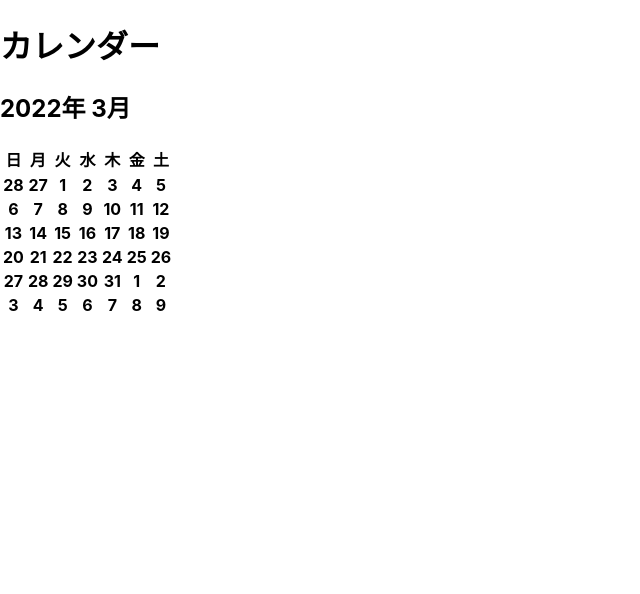
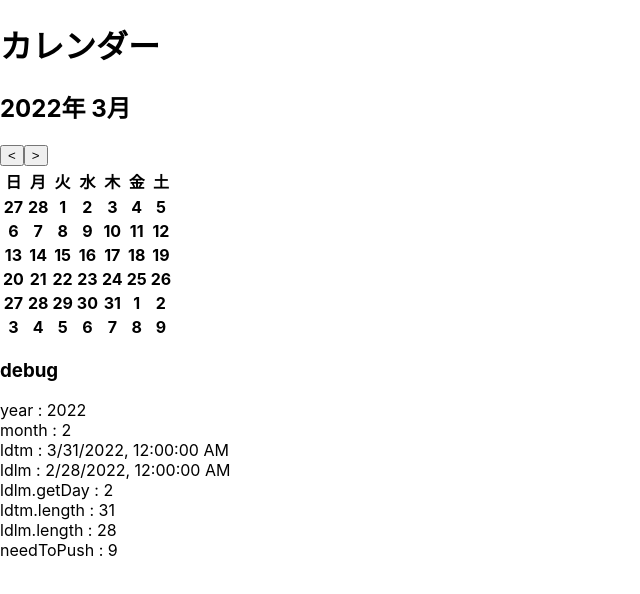
Before and after one commit to cokemaniaIIDX/Zenon, a React (Create React App) app in the folder front/: page / in a window 1280 px wide. Shown: the top 594 px of the page, without its empty margins (0-640 px from the left). Built offline with nearby package versions, Linux system fonts and the light colour scheme.

Commit message:
月の移動まで完成

```diff
--- a/front/src/Calendar.tsx
+++ b/front/src/Calendar.tsx
@@ -1,30 +1,72 @@
-import React from "react";
+import React, { useState } from "react";
 
-// カレンダーの日付リストを作成し、表示用コンポーネントに
+// カレンダーの日付リストを作成し、表示用コンポーネントに渡す
 
 const CreateCalendar: React.VFC = () => {
 
   const days: string[] = [];
+  const daysNextMonth: string[] = [];
   const date = new Date();
-  const year = date.getFullYear();
-  const month = date.getMonth(); // getMonth() は 0-11 の数字で返ってくるので +1 する
-  const lastDayOfThisMonth = new Date(year, month + 1, 0);
+  const [year, setYear] = useState<number>(date.getFullYear());
+  const [month, setMonth] = useState<number>(date.getMonth());
+  const lastDayOfThisMonth = new Date(year, month + 1, 0); // getMonth() は 0-11 の数字で返ってくるので +1 する
   const lastDayOfLastMonth = new Date(year, month, 0);
 
+  const ChangeMonth = (value: React.MouseEvent<HTMLElement>) => {
+    if (value.currentTarget.getAttribute("value") === "<") {
+      setMonth(month - 1)
+      if (month === 0) {
+        setYear(year - 1)
+        setMonth(11)
+      }
+    } else if (value.currentTarget.getAttribute("value") === ">") {
+      setMonth(month + 1)
+      if (month === 11) {
+        setYear(year + 1)
+        setMonth(0)
+      }
+    }
+  }
+
+  // カレンダー日付リストの作成
+  // まず、先月の最終日の曜日分の日数を配列 days に追加
   for (let i = 0; i < (lastDayOfLastMonth.getDay() + 1); i++) {
-    let addDay = lastDayOfLastMonth.getDate() - i;
-    days.push(addDay.toString())
+    // 土曜の場合は何もしない
+    // TODO: 土日を切り替える場合変数にする必要があると思う
+    if (lastDayOfLastMonth.getDay() === 6) {
+      break
+    } else {
+      let addDay = lastDayOfLastMonth.getDate() - i;
+      days.unshift(addDay.toString())
+    }
   }
+  // 次に、今月の最終日分を1から配列に追加していく
   for (let i = 1; i < (lastDayOfThisMonth.getDate() + 1); i++) {
     days.push(i.toString())
   }
-  for (let i = 1; i < (41 - lastDayOfThisMonth.getDate()); i++) {
-    days.push(i.toString())
+  // 最後に、43から配列の数を引いた数分の日数を別の配列に1から追加してく propsを渡すときにconcatする
+  for (let i = 1; i < (43 - days.length); i++) {
+    daysNextMonth.push(i.toString())
   }
 
   return (
     <div>
-      <DisplayCalendar days={days} year={year} month={month} />
+      <h1>カレンダー</h1>
+      <h2>{year}年 {month + 1}月</h2>
+      <input type="button" value="<" onClick={ChangeMonth} />
+      <input type="button" value=">" onClick={ChangeMonth} />
+      <DisplayCalendar days={days.concat(daysNextMonth)} year={year} month={month} />
+      <h3>debug</h3>
+      <p>
+        year  : {year}<br />
+        month : {month}<br />
+        ldtm : {lastDayOfThisMonth.toLocaleString()}<br />
+        ldlm : {lastDayOfLastMonth.toLocaleString()}<br />
+        ldlm.getDay : {lastDayOfLastMonth.getDay() + 1}<br />
+        ldtm.length : {lastDayOfThisMonth.getDate()}<br />
+        ldlm.length : {lastDayOfLastMonth.getDate()}<br />
+        needToPush : {40 - lastDayOfThisMonth.getDate()}
+      </p>
     </div>
   )
 }
@@ -46,8 +88,6 @@ const DisplayCalendar: React.VFC<DisplayCalendarProps> = (props) => {
 
   return (
     <>
-      <h1>カレンダー</h1>
-      <h2>{year}年 {month + 1}月</h2>
       <table>
         <thead>
           <ListContents weekList={week} contents={week} />
```
